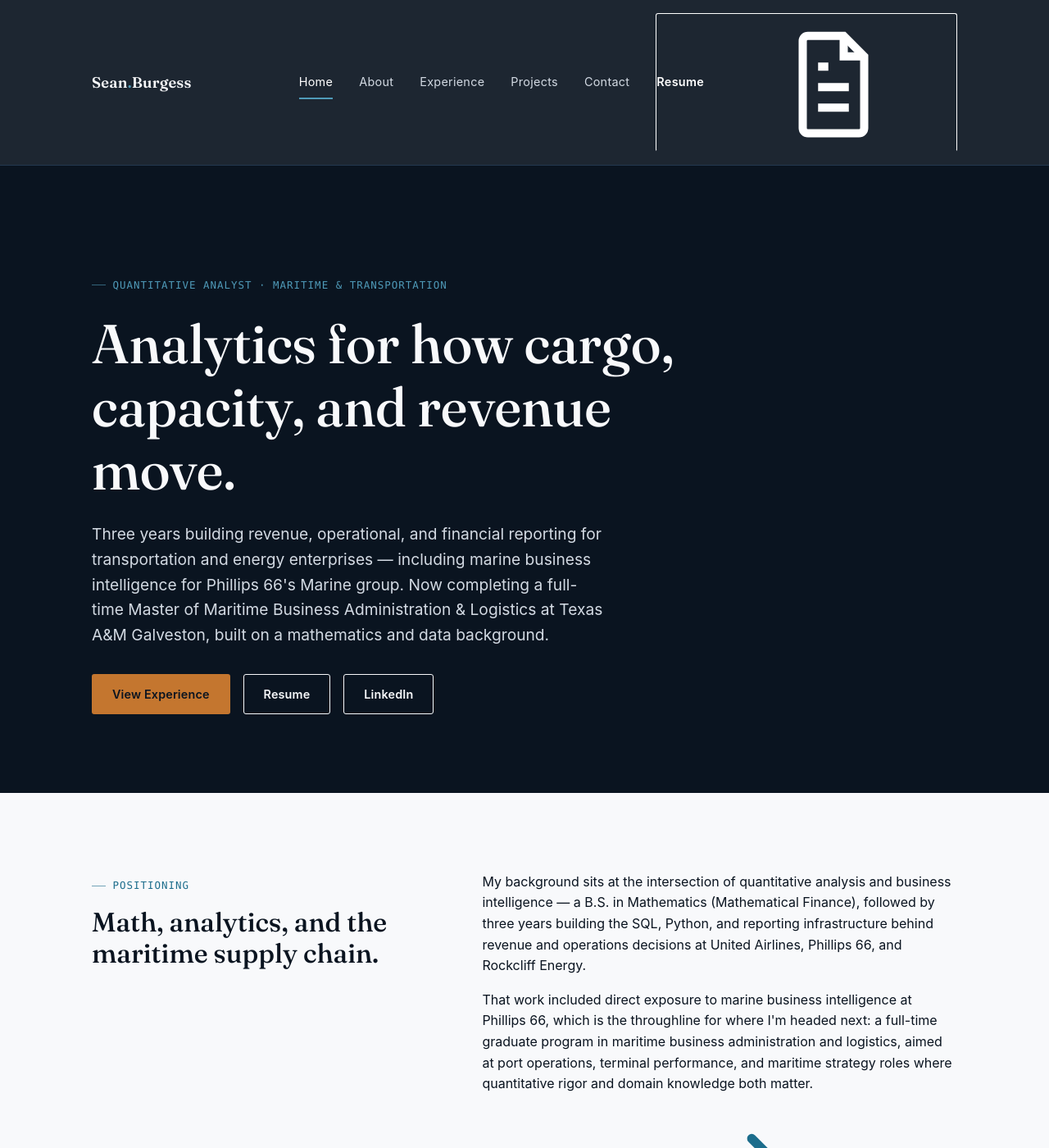
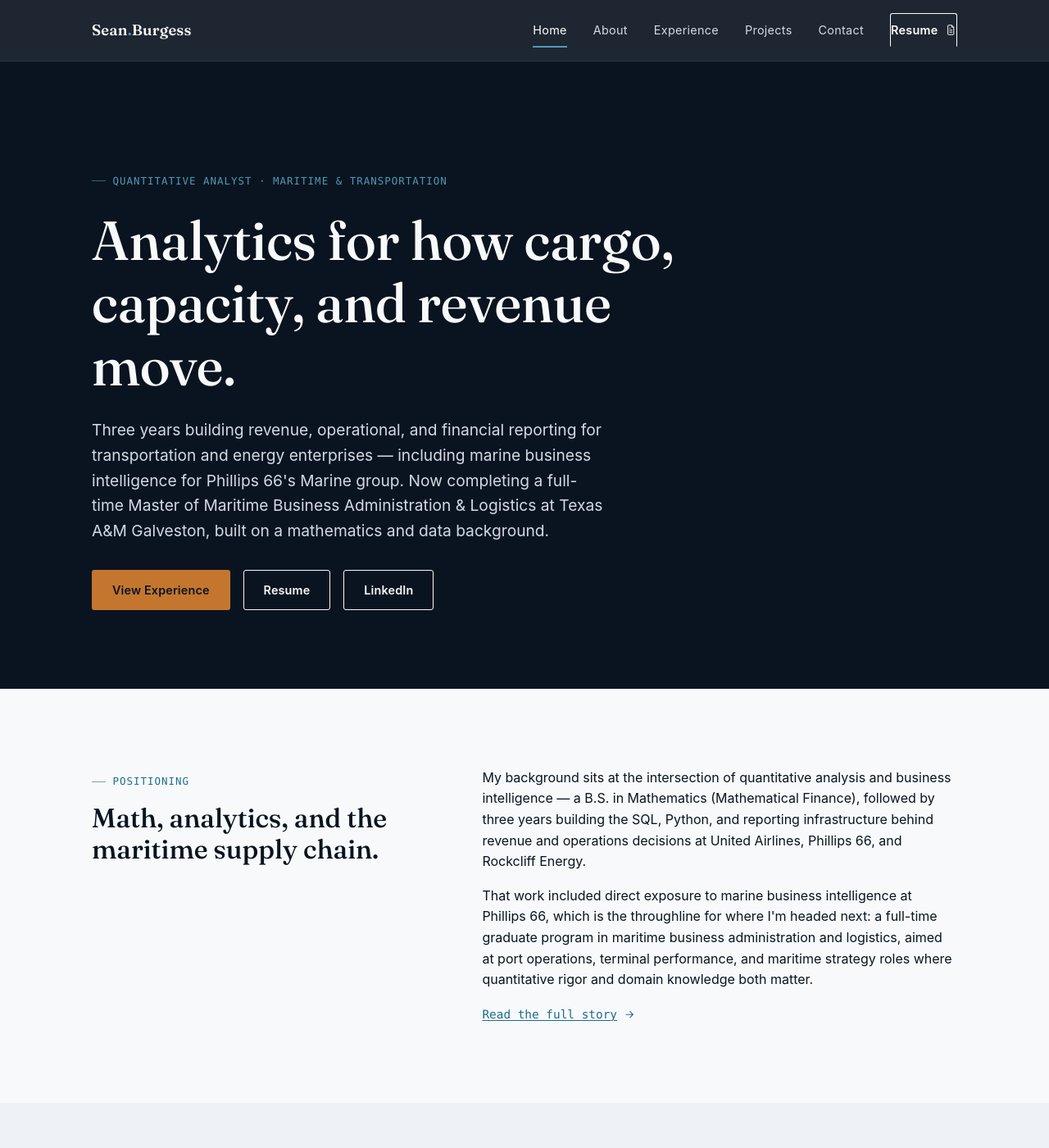
Before and after one commit to sgburgess687/sgburgess687.github.io, a Jekyll site: the page built from index.html, in a window 1280 px wide and 1400 px high. Shown: the whole window at 82% size. Built offline with Jekyll 4.4.1, drawn with Linux system fonts in a browser that asks for light colours.

Commit message:
Fix unsized inline SVG icons rendering at browser default size
Icons injected via <svg><use> without explicit width/height fell back
to the browser default replaced-element size (~300x150px), blowing up
the Resume button and project-card arrow icons. Size them to 1em so
they sit inline with their adjacent text.

Co-Authored-By: Claude Sonnet 5 <noreply@anthropic.com>

```diff
--- a/_sass/_components.scss
+++ b/_sass/_components.scss
@@ -18,6 +18,7 @@
     transform var(--duration-fast) var(--ease-out);
 }
 .btn:active { transform: translateY(1px); }
+.btn svg { width: 1em; height: 1em; flex-shrink: 0; }
 
 .btn--primary {
   background: var(--color-accent);
@@ -138,6 +139,7 @@
   align-items: center;
   gap: var(--space-2);
 }
+.project-card__link svg { width: 1em; height: 1em; flex-shrink: 0; }
 
 .project-placeholder {
   border: 1px dashed var(--color-border);
```
